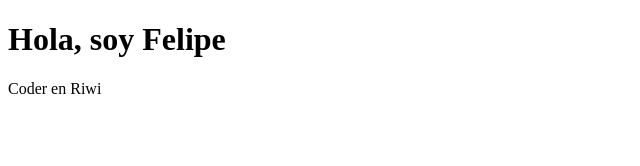
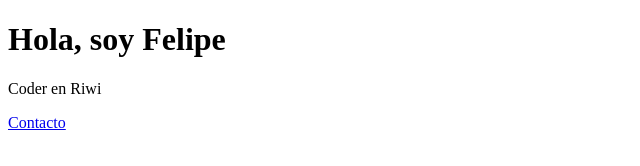
Before and after one commit to fbizar/my-first-page, a plain HTML site: page index.html in a window 1280 px wide. Shown: the full height of the page, 0-640 px from the left. Drawn offline with Linux system fonts and the light colour scheme.

Commit message:
feat: agrega contacto

```diff
--- a/index.html
+++ b/index.html
@@ -9,6 +9,7 @@
 <body>
     <h1>Hola, soy Felipe</h1>
     <p>Coder en Riwi</p>
+    <a href="https://fbizar.gitlab.io">Contacto</a>
 </body>
 
 </html>
```
